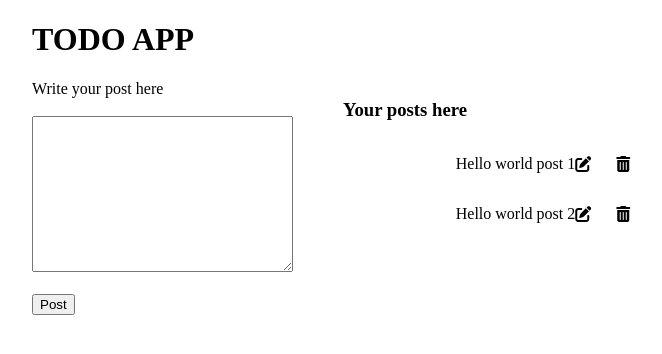
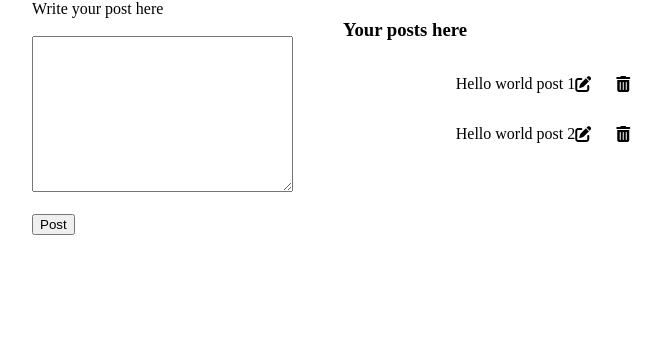
Before and after one commit to renuyarasu/todo-app-js, a plain HTML site: page todo-app/index.html in a window 1280 px wide. Shown: the whole page, without its empty margins (18-680 px from the left). Drawn offline with Linux system fonts and the light colour scheme.

Commit message:
completed

```diff
--- a/todo-app/index.html
+++ b/todo-app/index.html
@@ -1,5 +1,6 @@
 <!DOCTYPE html>
 <html lang="en">
+
   <head>
     <meta charset="UTF-8" />
     <meta name="viewport" content="width=device-width, initial-scale=1.0" />
@@ -11,7 +12,7 @@
     <title>TODO APP</title>
   </head>
   <body>
-    <h1>TODO APP</h1>
+    <!-- <h1>TODO APP</h1> -->
     <div class="container">
       <div class="left">
         <form id="form">
```
